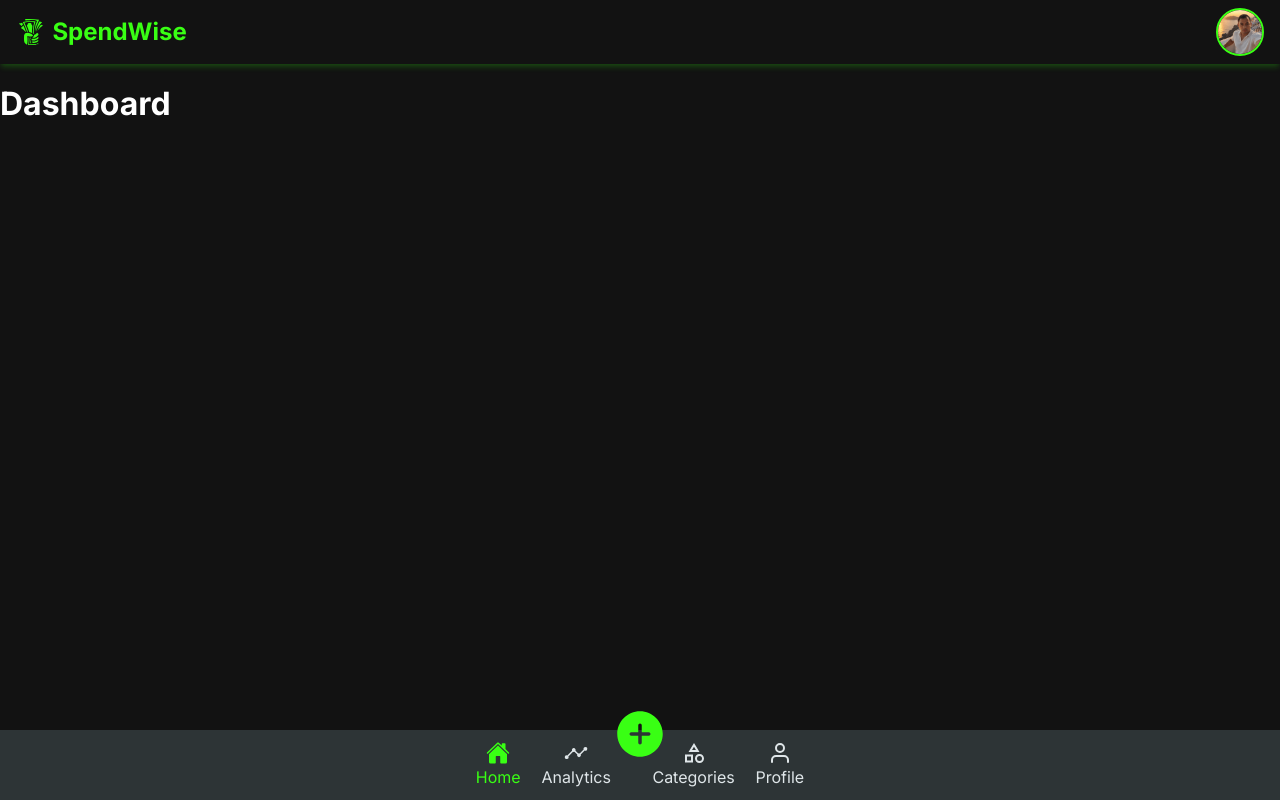
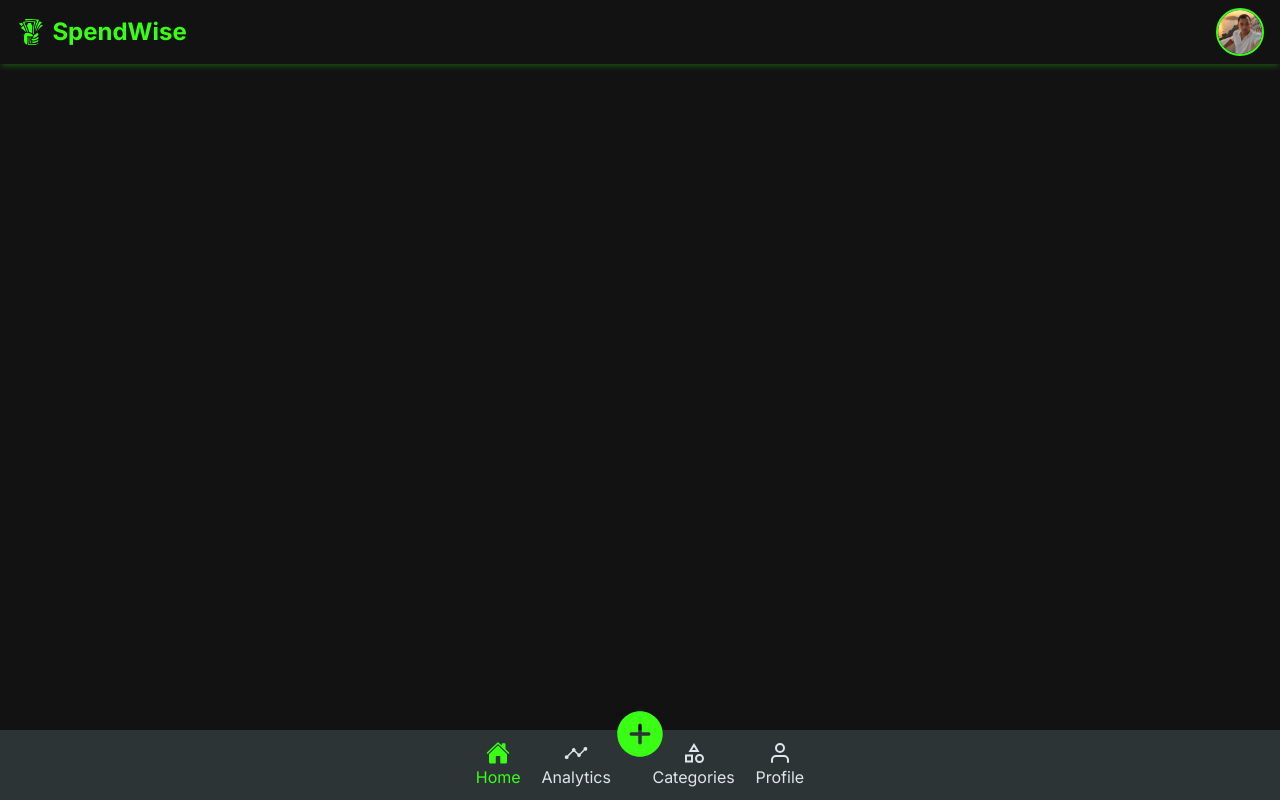
Before and after one commit to Andriamahay11master/SpendWise, a React (Vite) app: page / in a window 1280 px wide. Built offline with nearby package versions, Linux system fonts and the light colour scheme.

Commit message:
init card dahsboard

```diff
--- a/src/components/Dashboard/Dashboard.tsx
+++ b/src/components/Dashboard/Dashboard.tsx
@@ -1,7 +1,10 @@
+import DashboardCard from "./DashboardCard";
+
 const Dashboard = () => {
   return (
-    <div className="dashboard">
-      <h1>Dashboard</h1>
+    <div className="dashboard-block">
+      <DashboardCard />
+      <DashboardCard />
     </div>
   );
 };
--- /dev/null
+++ b/src/components/Dashboard/DashboardCard.tsx
@@ -0,0 +1,8 @@
+const DashboardCard = () => {
+  return (
+    <div className="dashboard-card">
+      <h2>Dashboard Card</h2>
+    </div>
+  );
+};
+export default DashboardCard;
```
